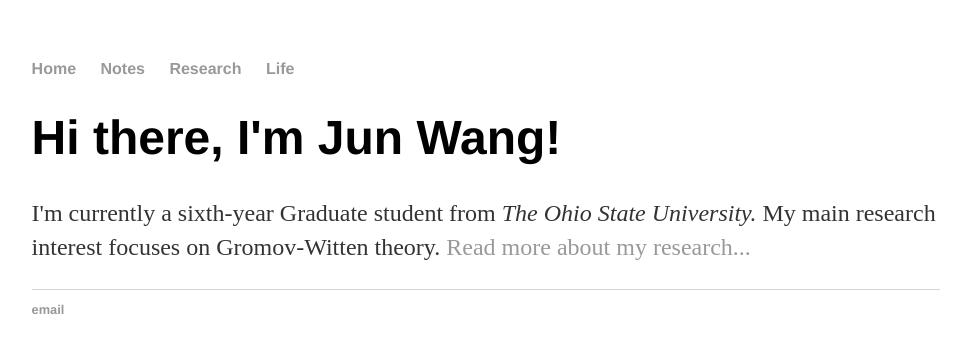
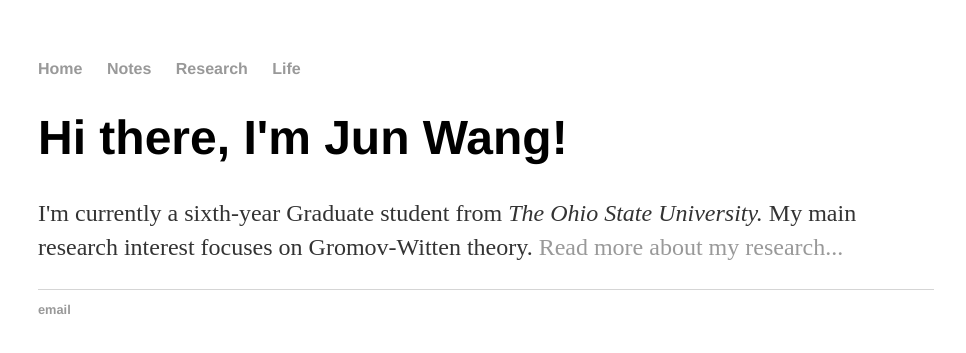
Before and after one commit to Junmathwang/junmathwang.github.io, a Jekyll site: the page index.html, which Jekyll copies as it is, in a window 1280 px wide. Shown: the top 353 px of the page, without its empty margins (154-1120 px from the left). Built offline with Jekyll 4.4.1, drawn with Linux system fonts in a browser that asks for light colours.

Commit message:
Update main.css

```diff
--- a/css/main.css
+++ b/css/main.css
@@ -1,6 +1,6 @@
 body {
     margin: 60px auto;
-    width: 71%;
+    width: 70%;
 }
 nav ul, footer ul {
     font-family:'Helvetica', 'Arial', 'Sans-Serif';
```
